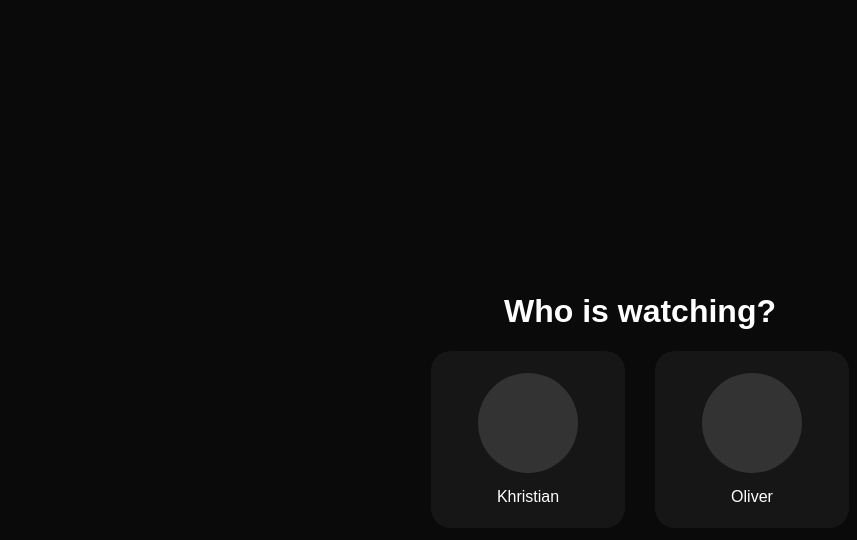
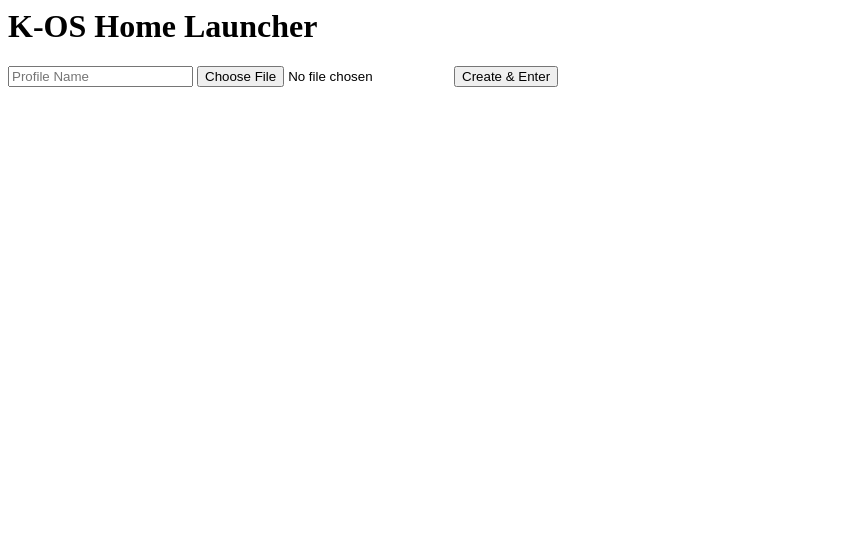
Before and after one commit to khristiankorir0123-gif/login-screen, a plain HTML site: page index.html in a window 1280 px wide. Shown: the whole page, without its empty margins (0-857 px from the left). Drawn offline with Linux system fonts and the light colour scheme.

Commit message:
Update index.html

```diff
--- a/index.html
+++ b/index.html
@@ -1,34 +1,24 @@
-<!DOCTYPE html>
-<html lang="en">
-<head>
-    <meta charset="UTF-8">
-    <title>K-OS Login</title>
-    <style>
-        body { background: #0a0a0a; color: white; font-family: sans-serif; display: flex; flex-direction: column; align-items: center; justify-content: center; height: 100vh; margin: 0; }
-        .profiles { display: flex; gap: 30px; }
-        .profile-card { background: #161616; padding: 20px; border-radius: 20px; width: 150px; text-align: center; cursor: pointer; transition: 0.3s; border: 2px solid transparent; }
-        .profile-card:hover, .profile-card:focus { transform: scale(1.1); border-color: #007aff; outline: none; }
-        .avatar { width: 100px; height: 100px; background: #333; border-radius: 50%; margin: 0 auto 15px; background-size: cover; }
-    </style>
-</head>
-<body>
-    <h1>Who is watching?</h1>
-    <div class="profiles">
-        <div class="profile-card" tabindex="1" onclick="login('Khristian')">
-            <div class="avatar" style="background-image: url('YOUR_PHOTO_URL');"></div>
-            <span>Khristian</span>
-        </div>
-        <div class="profile-card" tabindex="2" onclick="login('Oliver')">
-            <div class="avatar"></div>
-            <span>Oliver</span>
-        </div>
+<div class="login-container">
+    <h1>K-OS Home Launcher</h1>
+    <div id="profile-creator">
+        <input type="text" id="username" placeholder="Profile Name">
+        <input type="file" id="imageInput" accept="image/*">
+        <button onclick="createProfile()">Create & Enter</button>
     </div>
+</div>
 
-    <script>
-        function login(user) {
-            localStorage.setItem('currentUser', user);
-            window.location.href = 'dashboard.html';
-        }
-    </script>
-</body>
-</html>
+<script>
+function createProfile() {
+    const name = document.getElementById('username').value;
+    const file = document.getElementById('imageInput').files[0];
+    const reader = new FileReader();
+
+    reader.onloadend = function() {
+        localStorage.setItem('hub_name', name);
+        localStorage.setItem('hub_pic', reader.result); // Saves image as text string
+        window.location.href = "hub.html";
+    }
+    if(file) { reader.readAsDataURL(file); }
+    else { alert("Please pick a photo!"); }
+}
+</script>
```
